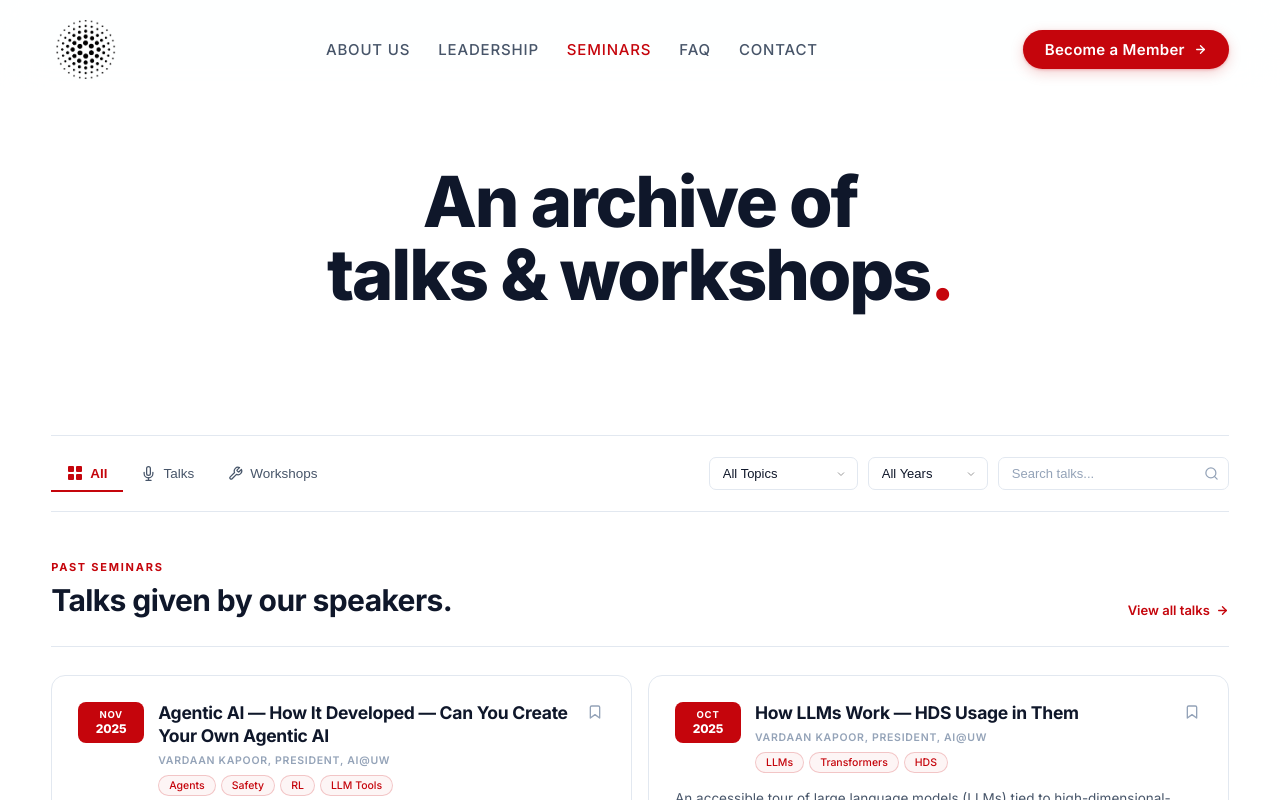
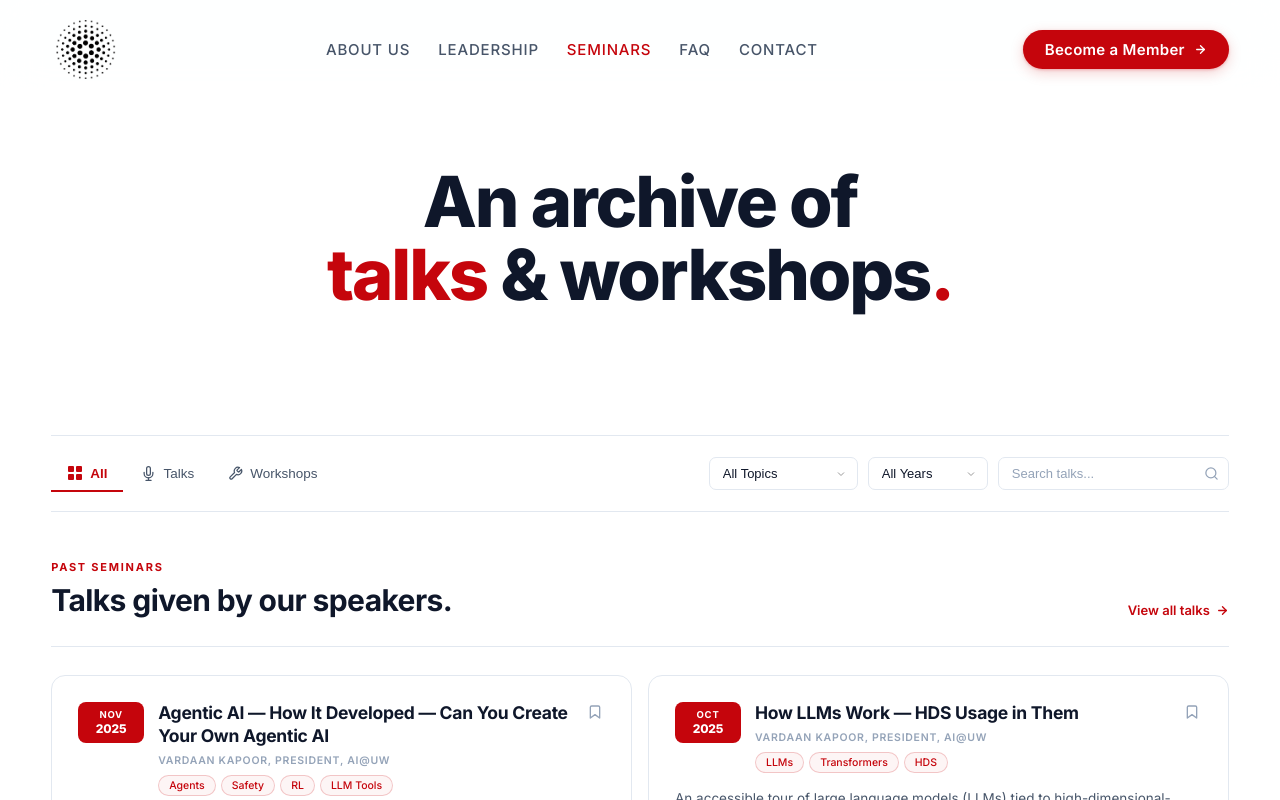
Before and after one commit to aiclubuwmadison/aiclubuwmadison.github.io, a React (Vite) app: page /seminars in a window 1280 px wide. Shown: the top 800 px of the page. Built offline with nearby package versions, Linux system fonts and the light colour scheme.

Commit message:
Seminars: color 'talks' red in hero title

```diff
--- a/src/components/Seminars.jsx
+++ b/src/components/Seminars.jsx
@@ -266,7 +266,7 @@ const Seminars = () => {
         <header className="atmos-sem-hero atmos-reveal">
           <h1 className="atmos-sem-title">
             An archive of<br />
-            talks &amp; workshops<span className="atmos-sem-title-dot">.</span>
+            <span style={{color:'var(--atmos-badger)'}}>talks</span> &amp; workshops<span className="atmos-sem-title-dot">.</span>
           </h1>
         </header>
 
```
